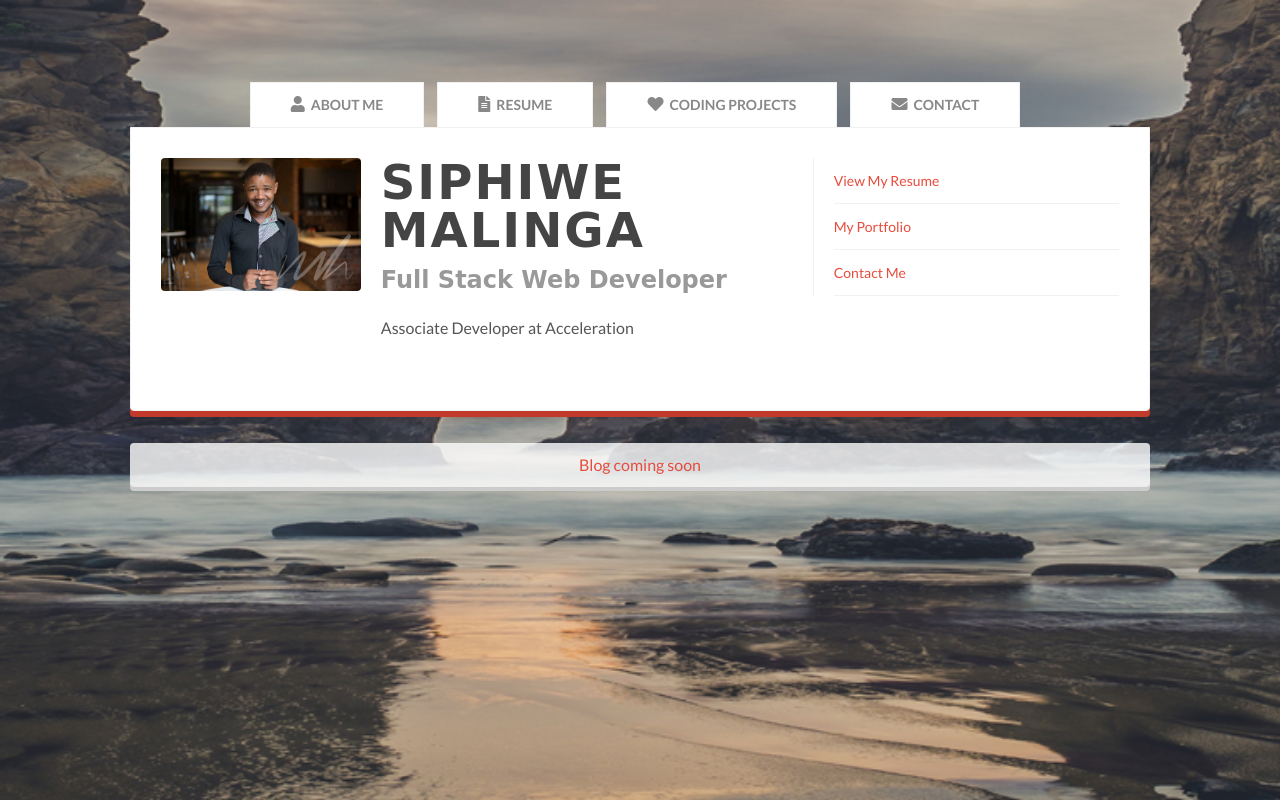
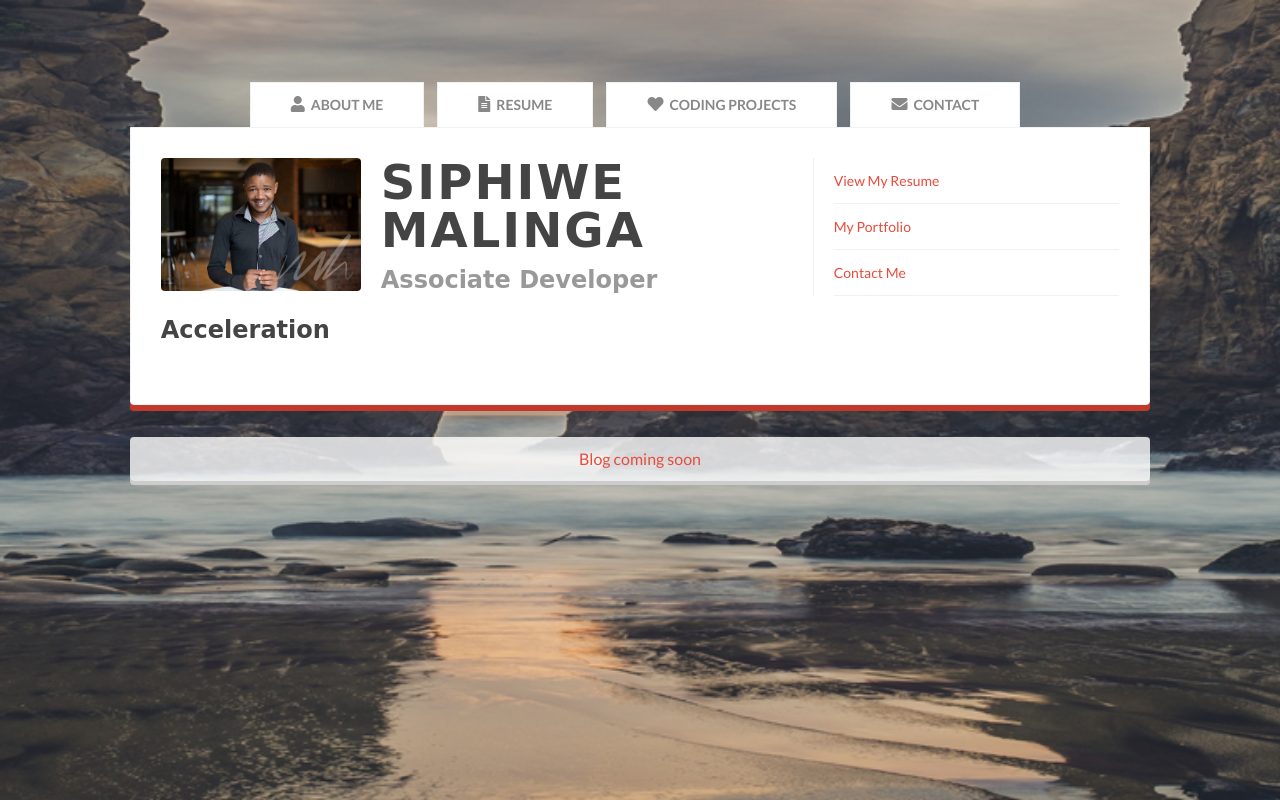
Before and after one commit to mduduziavatar/my-Portfolio, a plain HTML site: page index.html in a window 1280 px wide. Drawn offline with Linux system fonts and the light colour scheme; a web font is replaced by a local one.

```diff
--- a/index.html
+++ b/index.html
@@ -53,17 +53,16 @@
                             <div class="g2">
                                 <div class="photo">
                                     <img src="images/passport1.jpg" alt="">
+                                    <h4>Acceleration</h4>
+
                                 </div>
                                 <div class="info">
                                     <h2>
                                         Siphiwe Malinga
                                     </h2>
                                     <h4>
-                                        Full Stack Web Developer
+                                        Associate Developer
                                     </h4>
-                                    <p>
-                                        Associate Developer at Acceleration
-                                    </p>
                                 </div>
 
                             </div>
```
